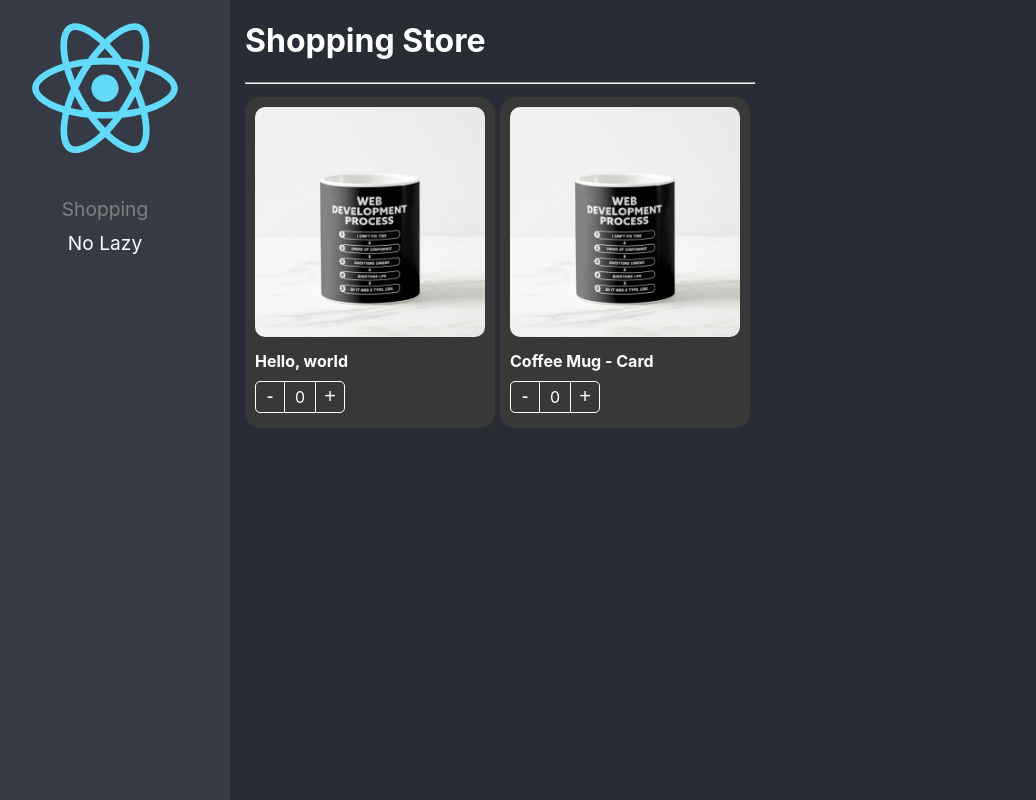
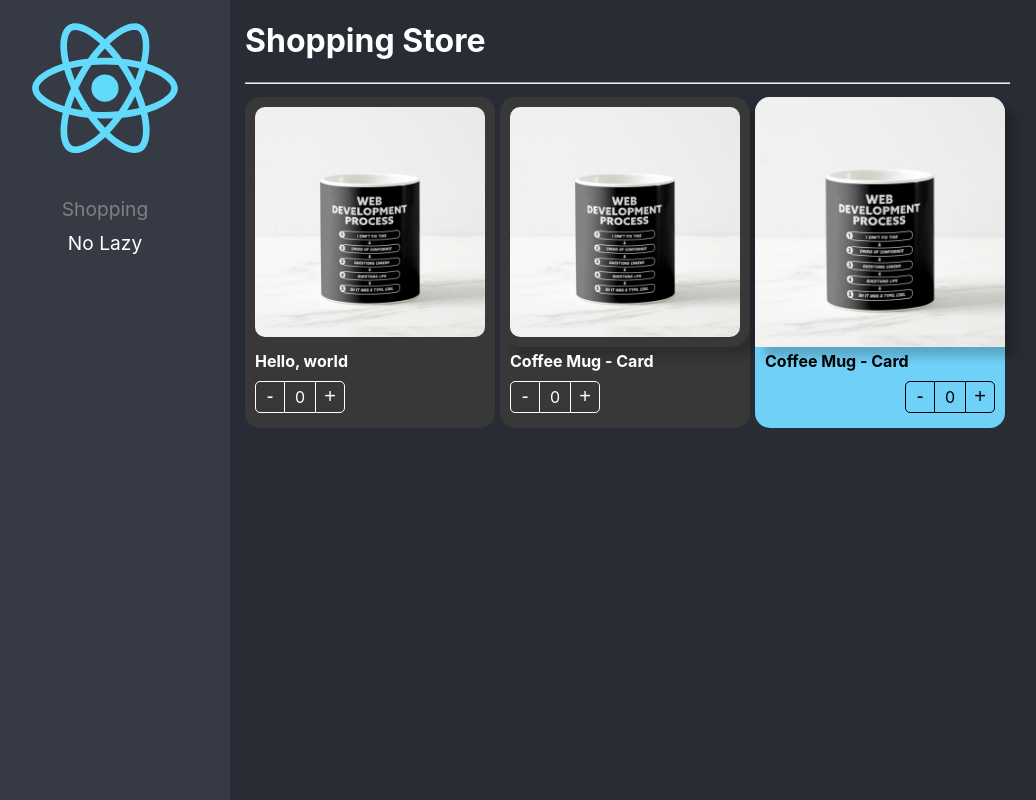
Before and after one commit to luisflorescode/react-pro, a React (Create React App) app in the folder 02-react-app/: page /shopping in a window 1280 px wide. Shown: the whole page, without its empty margins (20-1056 px from the left). Built offline with nearby package versions, Linux system fonts and the light colour scheme; the HTML template or start-up script is replaced by a standard one.

Commit message:
CSS Properties

```diff
--- a/02-react-app/src/02-component-patterns/components/ProductButtons.tsx
+++ b/02-react-app/src/02-component-patterns/components/ProductButtons.tsx
@@ -1,16 +1,17 @@
-import { useContext } from 'react';
+import { CSSProperties, useContext } from 'react';
 import { ProductContext } from './ProductCard';
 import styles from '../styles/styles.module.css';
 
 export interface ProductButtonsProps {
   className?: string;
+  style?: CSSProperties;
 }
 
-export function ProductButtons({ className }: ProductButtonsProps) {
+export function ProductButtons({ className, style }: ProductButtonsProps) {
   const { counter, increaseBy } = useContext(ProductContext);
 
   return (
-    <div className={`${styles.buttonsContainer} ${className}`}>
+    <div className={`${styles.buttonsContainer} ${className}`} style={style}>
       <button className={styles.buttonMinus} onClick={() => increaseBy(-1)}>
         -
       </button>
--- a/02-react-app/src/02-component-patterns/components/ProductCard.tsx
+++ b/02-react-app/src/02-component-patterns/components/ProductCard.tsx
@@ -1,4 +1,4 @@
-import { createContext, ReactElement } from 'react';
+import { createContext, CSSProperties, ReactElement } from 'react';
 import useProduct from '../hooks/useProduct';
 import styles from '../styles/styles.module.css';
 import { Product, ProductContextProps } from '../interfaces/product-interfaces';
@@ -10,18 +10,22 @@ export interface ProductCardProps {
   product: Product;
   children?: ReactElement | ReactElement[];
   className?: string;
+  style?: CSSProperties;
 }
 
 export default function ProductCard({
   children,
   product,
   className,
+  style,
 }: ProductCardProps) {
   const { counter, increaseBy } = useProduct();
 
   return (
     <Provider value={{ counter, increaseBy, product }}>
-      <div className={`${styles.productCard} ${className}`}>{children}</div>
+      <div className={`${styles.productCard} ${className}`} style={style}>
+        {children}
+      </div>
     </Provider>
   );
 }
--- a/02-react-app/src/02-component-patterns/components/ProductImage.tsx
+++ b/02-react-app/src/02-component-patterns/components/ProductImage.tsx
@@ -1,4 +1,4 @@
-import { useContext } from 'react';
+import { CSSProperties, useContext } from 'react';
 import { ProductContext } from './ProductCard';
 import styles from '../styles/styles.module.css';
 import noImage from '../assets/no-image.jpg';
@@ -6,9 +6,10 @@ import noImage from '../assets/no-image.jpg';
 export interface ProductImageProps {
   className?: string;
   img?: string;
+  style?: CSSProperties;
 }
 
-export function ProductImage({ className, img }: ProductImageProps) {
+export function ProductImage({ className, img, style }: ProductImageProps) {
   const { product } = useContext(ProductContext);
   let imgToShow: string;
 
@@ -25,6 +26,7 @@ export function ProductImage({ className, img }: ProductImageProps) {
       className={`${styles.productImg} ${className}`}
       src={imgToShow}
       alt={!!img ? 'Product' : 'No product image'}
+      style={style}
     />
   );
 }
--- a/02-react-app/src/02-component-patterns/components/ProductTitle.tsx
+++ b/02-react-app/src/02-component-patterns/components/ProductTitle.tsx
@@ -1,17 +1,18 @@
-import { useContext } from 'react';
+import { CSSProperties, useContext } from 'react';
 import { ProductContext } from './ProductCard';
 import styles from '../styles/styles.module.css';
 
 export interface ProductTitleProps {
   className?: string;
   title?: string;
+  style?: CSSProperties;
 }
 
-export function ProductTitle({ title, className }: ProductTitleProps) {
+export function ProductTitle({ title, className, style }: ProductTitleProps) {
   const { product } = useContext(ProductContext);
 
   return (
-    <span className={`${styles.productDescription} ${className}`}>
+    <span className={`${styles.productDescription} ${className}`} style={style}>
       {title || product.title}
     </span>
   );
--- a/02-react-app/src/02-component-patterns/pages/ShoppingPage.tsx
+++ b/02-react-app/src/02-component-patterns/pages/ShoppingPage.tsx
@@ -30,9 +30,19 @@ export default function ShoppingPage() {
           <ProductCard.Buttons className="custom-buttons" />
         </ProductCard>
         <ProductCard product={product} className="bg-dark text-white">
-          <ProductImage className="custom-image" />
+          <ProductImage
+            className="custom-image"
+            style={{ boxShadow: '10px 10px 10px rgba(0, 0, 0, 0.2)' }}
+          />
           <ProductTitle className="text-bold" />
           <ProductButtons className="custom-buttons" />
+        </ProductCard>
+        <ProductCard product={product} style={{ backgroundColor: '#70d1f8' }}>
+          <ProductImage
+            style={{ boxShadow: '10px 10px 10px rgba(0, 0, 0, 0.2)' }}
+          />
+          <ProductTitle style={{ fontWeight: 'bold' }} />
+          <ProductButtons style={{ display: 'flex', justifyContent: 'end' }} />
         </ProductCard>
       </div>
     </div>
```
